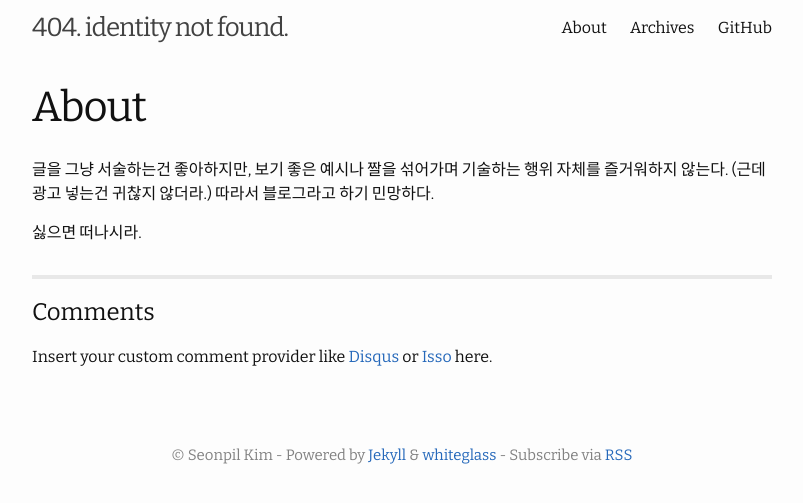
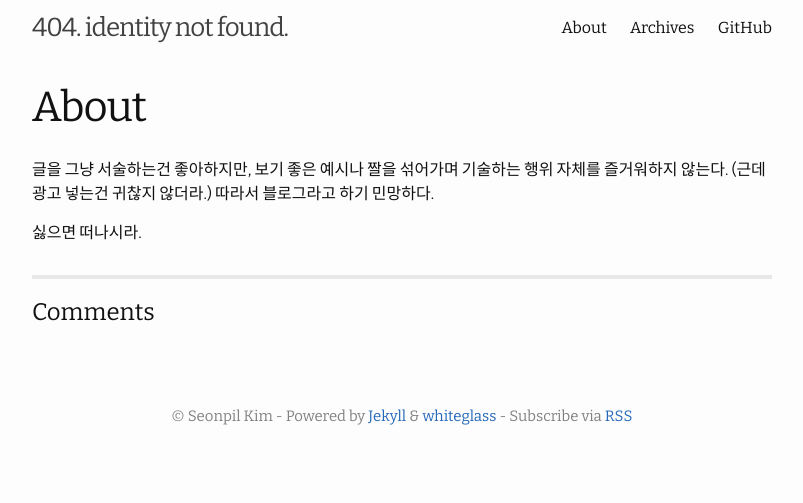
Before and after one commit to cooldplay/cooldplay.github.io, a Jekyll site: the page built from about.md, in a window 1280 px wide. Shown: the top 503 px of the page, without its empty margins (238-1041 px from the left). Built offline with Jekyll 4.4.1, drawn with Linux system fonts in a browser that asks for light colours; comment, search, counter and statistics services are not loaded.

Commit message:
no message

```diff
--- a/_includes/custom_comments_provider.html
+++ b/_includes/custom_comments_provider.html
@@ -1,3 +1,5 @@
-<hr />
+<hr>
 <h1>Comments</h1>
-<p>Insert your custom comment provider like <a href="https://disqus.com">Disqus</a> or <a href="https://posativ.org/isso">Isso</a> here.</p>
+
+<div id="lv-container" data-id="city" data-uid="MTAyMC8zNzc5OS8xNDMzMA=="></div>
+<script type="text/javascript">(function(d, s) {var j, e = d.getElementsByTagName(s)[0]; if (typeof LivereTower === 'function') { return; } j = d.createElement(s); j.src = 'https://cdn-city.livere.com/js/embed.dist.js'; j.async = true; e.parentNode.insertBefore(j, e);})(document, 'script');</script>
```
